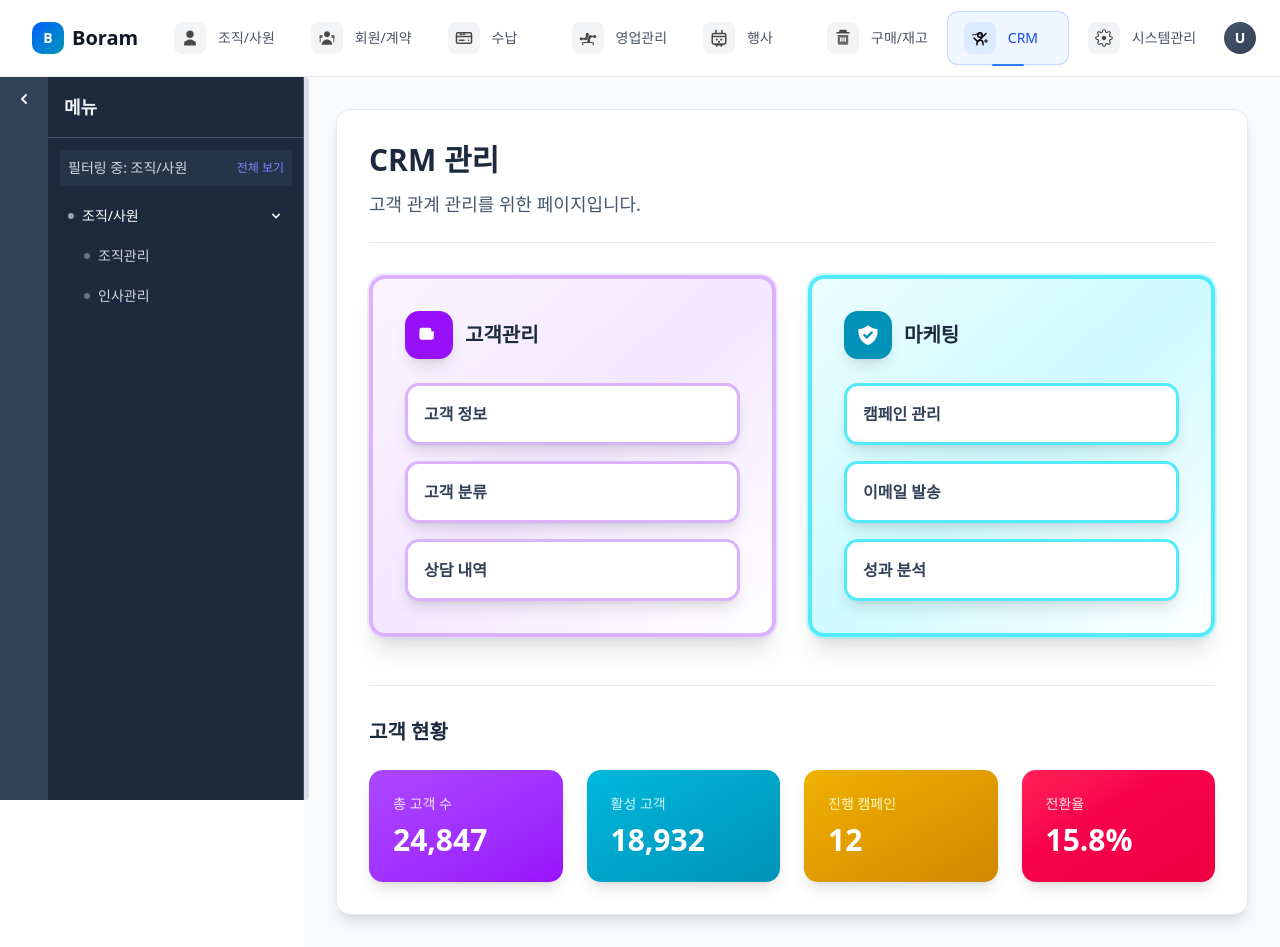
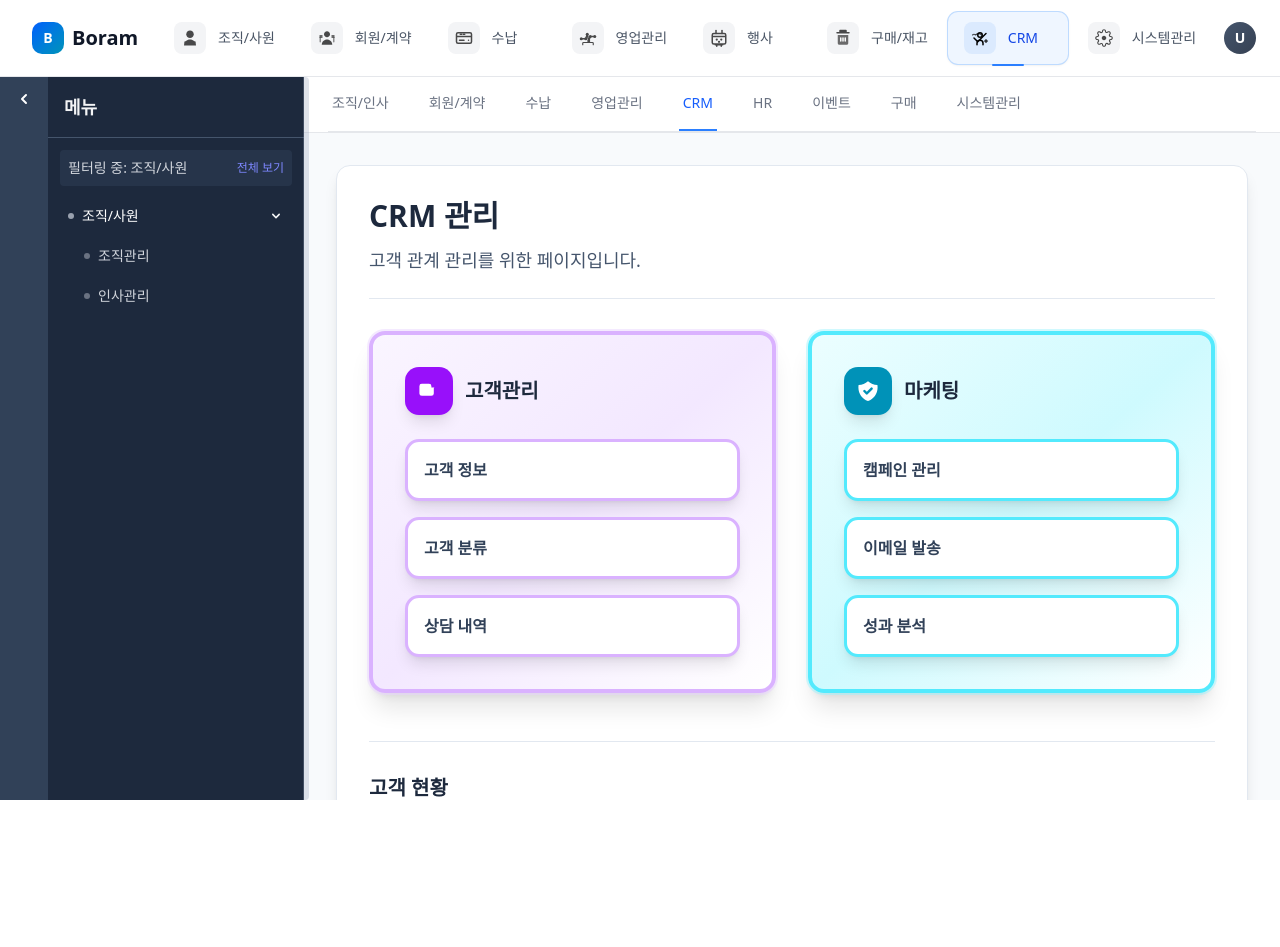
Before and after one commit to hyunsokstar/boram-pilot1, a Next.js app: page /dashboard/crm in a window 1280 px wide. After the commit the page ends 800 px from the top, so only its background shows below. Built offline with nearby package versions, Linux system fonts and the light colour scheme; no server answers; sample sign-in values are in the browser's storage.

Commit message:
update for tab bar1

```diff
--- a/src/app/dashboard/layout.tsx
+++ b/src/app/dashboard/layout.tsx
@@ -1,17 +1,64 @@
+"use client";
+
 import type { ReactNode } from "react";
+import { usePathname, useRouter } from "next/navigation";
 import DashboardHeader from "@/widgets/common-header";
 import DashboardSidebar from "@/widgets/common-sidebar";
+import { TabBar } from "@/widgets/dashboard-tab-bar";
 import { ProtectedRoute } from "@/shared/ui";
 
 export default function DashboardLayout({ children }: { children: ReactNode }) {
+    const pathname = usePathname();
+    const router = useRouter();
+
+    const dashboardTabs = [
+        { id: 'organization', label: '조직/인사' },
+        { id: 'member', label: '회원/계약' },
+        { id: 'payment', label: '수납' },
+        { id: 'sales', label: '영업관리' },
+        { id: 'crm', label: 'CRM' },
+        { id: 'hr', label: 'HR' },
+        { id: 'event', label: '이벤트' },
+        { id: 'purchase', label: '구매' },
+        { id: 'system', label: '시스템관리' }
+    ];
+
+    // 현재 경로에서 활성 탭 추출
+    const getCurrentTab = () => {
+        const pathSegments = pathname.split('/');
+        const currentPage = pathSegments[2]; // /dashboard/[page]
+
+        // 기본 대시보드 경로면 organization으로 설정
+        if (!currentPage || currentPage === '') {
+            return 'organization';
+        }
+
+        return currentPage;
+    };
+
+    const handleTabChange = (tabId: string) => {
+        router.push(`/dashboard/${tabId}`);
+    };
+
     return (
         <ProtectedRoute>
             <div className="h-screen flex flex-col">
                 <DashboardHeader />
                 <main className="flex-1 flex min-h-0">
                     <DashboardSidebar />
-                    <div className="flex-1 bg-white">
-                        {children}
+                    <div className="flex-1 bg-white flex flex-col">
+                        <div className="border-b border-gray-200 bg-white">
+                            <div className="px-6">
+                                <TabBar
+                                    tabs={dashboardTabs}
+                                    activeTab={getCurrentTab()}
+                                    onTabChange={handleTabChange}
+                                />
+                            </div>
+                        </div>
+                        <div className="flex-1 overflow-auto">
+                            {children}
+                        </div>
                     </div>
                 </main>
             </div>
--- /dev/null
+++ b/src/widgets/dashboard-tab-bar/index.ts
@@ -0,0 +1,6 @@
+export { default as TabBar, defaultTabs } from './ui/tab-bar';
+export type { TabItem, TabBarProps } from './ui/tab-bar';
+
+// 향후 확장을 위한 구조
+// export { useTabStore } from './model/store';
+// export { useTabActions } from './model/hooks';
--- /dev/null
+++ b/src/widgets/dashboard-tab-bar/ui/tab-bar.tsx
@@ -0,0 +1,61 @@
+"use client";
+
+import React, { useState } from 'react';
+
+export interface TabItem {
+    id: string;
+    label: string;
+    href?: string;
+}
+
+export interface TabBarProps {
+    tabs: TabItem[];
+    activeTab?: string;
+    onTabChange?: (tabId: string) => void;
+    className?: string;
+}
+
+export default function TabBar({
+    tabs,
+    activeTab,
+    onTabChange,
+    className = ""
+}: TabBarProps) {
+    const [currentTab, setCurrentTab] = useState(activeTab || tabs[0]?.id);
+
+    const handleTabClick = (tabId: string) => {
+        setCurrentTab(tabId);
+        onTabChange?.(tabId);
+    };
+
+    return (
+        <div className={`border-b border-gray-200 ${className}`}>
+            <nav className="flex space-x-8" aria-label="Tabs">
+                {tabs.map((tab) => (
+                    <button
+                        key={tab.id}
+                        onClick={() => handleTabClick(tab.id)}
+                        className={`
+              whitespace-nowrap py-4 px-1 border-b-2 font-medium text-sm transition-colors duration-200
+              ${currentTab === tab.id
+                                ? 'border-blue-500 text-blue-600'
+                                : 'border-transparent text-gray-500 hover:text-gray-700 hover:border-gray-300'
+                            }
+            `}
+                        aria-current={currentTab === tab.id ? 'page' : undefined}
+                    >
+                        {tab.label}
+                    </button>
+                ))}
+            </nav>
+        </div>
+    );
+}
+
+// 기본 탭 데이터 예시
+export const defaultTabs: TabItem[] = [
+    { id: 'overview', label: '개요' },
+    { id: 'analytics', label: '분석' },
+    { id: 'reports', label: '보고서' },
+    { id: 'settings', label: '설정' }
+];
```
Also changed, not shown: src/app/dashboard/system/base/page.tsx (added).
